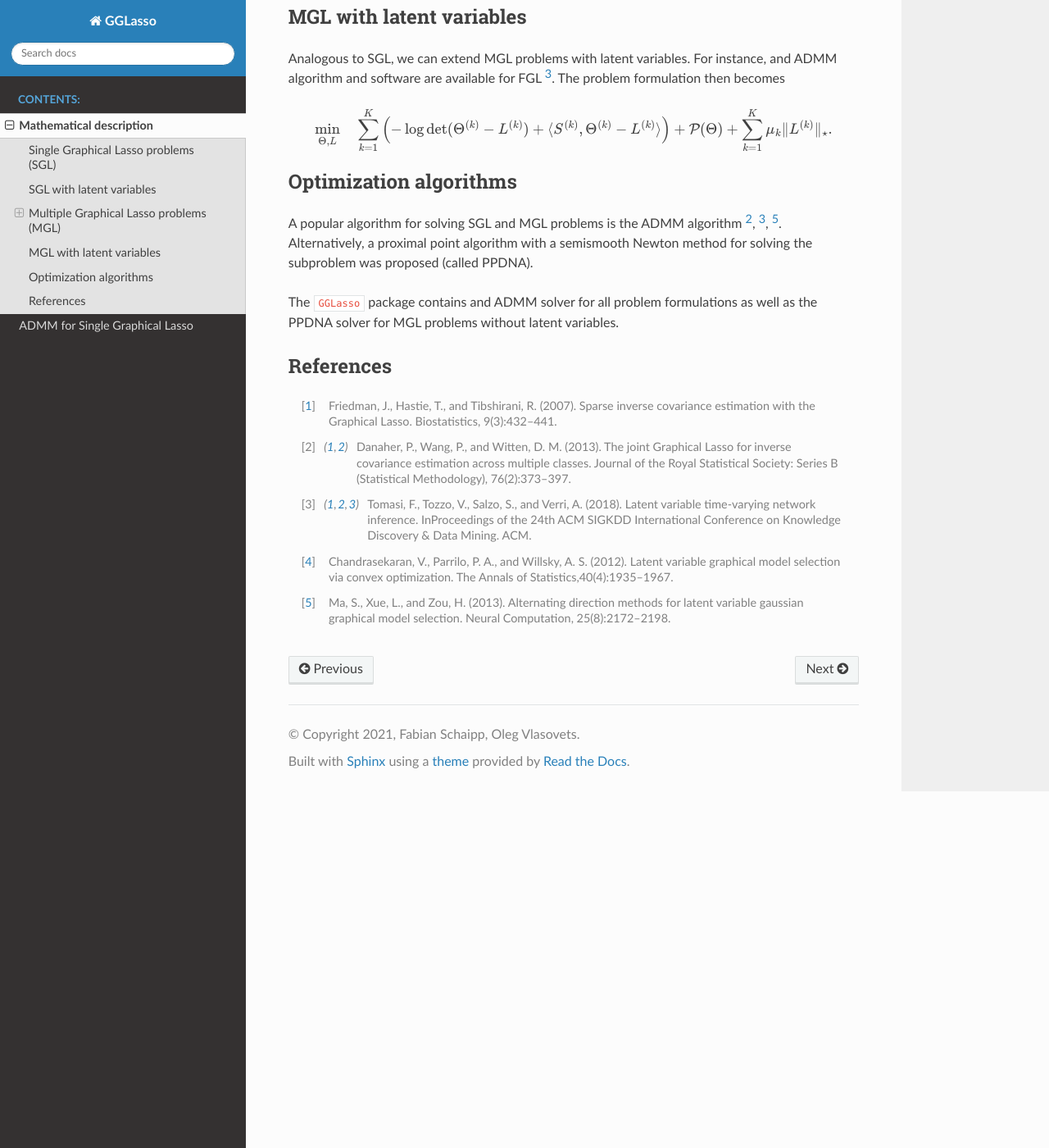
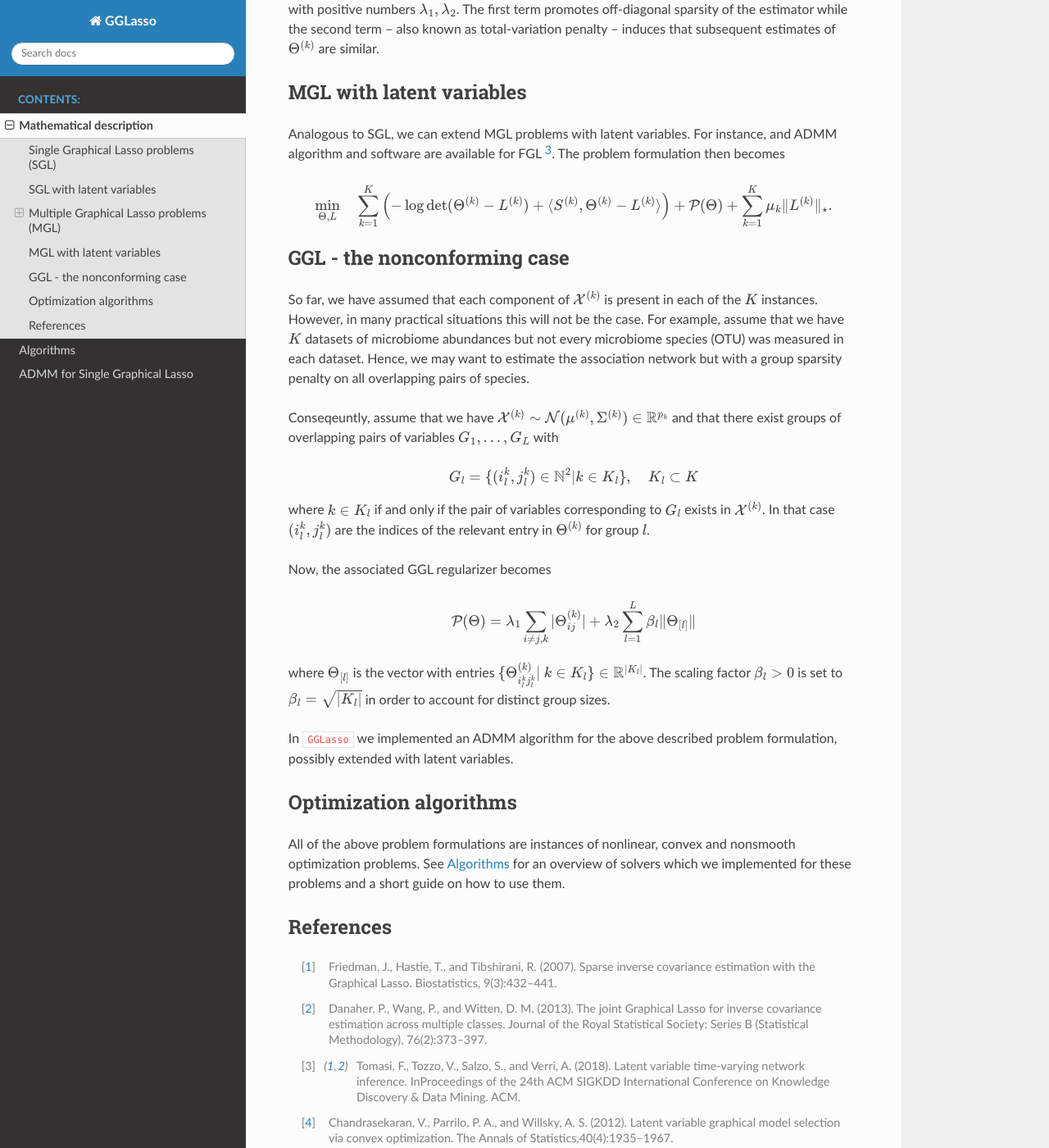
Before and after one commit to fabian-sp/GGLasso, a Sphinx documentation site: the page built from docs/source/math_description.rst, in a window 1280 px wide and 1400 px high, scrolled down 1941 px. Shown: the whole window at 82% size. Built offline with Sphinx 7.4.7 and the Read the Docs theme 2.0.0, drawn with Linux system fonts in a browser that asks for light colours; some of the changed text lies outside the part shown.

Commit message:
improve docs

```diff
--- a/docs/source/admm.rst
+++ b/docs/source/admm.rst
@@ -1,4 +1,4 @@
 ADMM for Single Graphical Lasso
-^^^^^^^^^^^^^^^^^^^^^
+^^^^^^^^^^^^^^^^^^^^^^^^^^^^^^^^^
 
 .. autofunction:: gglasso.solver.single_admm_solver.ADMM_SGL
--- a/docs/source/conf.py
+++ b/docs/source/conf.py
@@ -36,7 +36,7 @@ extensions = ['sphinx.ext.autodoc',
                 'sphinx.ext.coverage',
                 'sphinx.ext.mathjax',
                 'sphinx.ext.napoleon',
-                'sphinx.ext.autosummary',]
+                'sphinx.ext.autosummary','sphinx.ext.autosectionlabel']
 
 # Add any paths that contain templates here, relative to this directory.
 templates_path = ['_templates']
--- a/docs/source/index.rst
+++ b/docs/source/index.rst
@@ -17,6 +17,7 @@ The package is available on `Github`_ .
    :caption: Contents:
 
    math_description
+   solvers
    admm
 
 
--- a/docs/source/math_description.rst
+++ b/docs/source/math_description.rst
@@ -9,7 +9,7 @@ Single Graphical Lasso problems (SGL)
 Consider a multivariate Gaussian variable
 
 .. math::
-   X \sim \mathcal{N}(\mu, \Sigma)
+   \mathcal{X} \sim \mathcal{N}(\mu, \Sigma) \in \mathbb{R}^p
 
 Zeros in the precision matrix, :math:`\Sigma^{-1}` correspond to conditional independence of two components of :math:`X` which motivates a sparse estimation of :math:`\Sigma^{-1}`.
 Typically, we are given a sample of :math:`N` independent samples of :math:`X` for which we can compute the empirical covariance matrix :math:`S`.
@@ -18,9 +18,9 @@ Even though :math:`S^{-1}` (if exists) is the maximum-likelihood estimator of th
 This leads to the nonsmooth convex optimization problem, known under the name of Graphical Lasso [1]_, given by
 
 .. math::
-   \min_{\Theta \in \mathbb{S}^p} - \log \det \Theta + \mathrm{Tr}(S\Theta) + \lambda \|\Theta\|_{1,od}
+   \min_{\Theta \in \mathbb{S}^p_{++}} - \log \det \Theta + \mathrm{Tr}(S\Theta) + \lambda \|\Theta\|_{1,od}
 
-where :math:`\|\cdot\|_{1,od}` is the sum of absolute values of all off-diagonal elements and :math:`\mathrm{Tr}` is the trace of a matrix.
+where :math:`\mathbb{S}^p_{++}` is the cone of symmetric positive definite matrices of size :math:`p \times p`, :math:`\|\cdot\|_{1,od}` is the sum of absolute values of all off-diagonal elements and :math:`\mathrm{Tr}` is the trace of a matrix.
 
 SGL with latent variables
 ^^^^^^^^^^^^^^^^^^^^^^^^^^^^^^^^^^^^^^^^^^^^^^^^^^^^^^^^^^^^^^^^^^^^
@@ -35,8 +35,14 @@ where :math:`\|\cdot\|_{\star}` is the nuclear norm (sum of singular values). :m
 Multiple Graphical Lasso problems (MGL)
 ^^^^^^^^^^^^^^^^^^^^^^^^^^^^^^^^^^^^^^^^^
 
-In many applications, compositional or temporal data is available. Hence, there has been an increased interest in estimating precision matrices for multiple instances jointly [2]_, [3]_. Group Graphical Lasso (GGL) describes the problem of estimating precision matrices across multiple instances of the same class under the assumption that the sparsity patterns are similar.
-On the other hand, for time-varying data Fused Graphical Lasso was designed in order to get time-consistent estimates of the precision matrices.
+In many applications, compositional or temporal data is available. Hence, there has been an increased interest in estimating precision matrices for multiple instances jointly [2]_, [3]_. Mathematically, we consider :math:`K` Gaussians
+
+.. math::
+   \mathcal{X}^{(k)} \sim \mathcal{N}(\mu^{(k)}, \Sigma^{(k)})\in \mathbb{R}^{p}
+
+
+Group Graphical Lasso (GGL) describes the problem of estimating precision matrices across multiple instances of the same class under the assumption that the sparsity patterns are similar.
+On the other hand, for time-varying data Fused Graphical Lasso was designed in order to get time-consistent estimates of the precision matrices, i.e. :math:`K` is the temporal index.
 
 More generally, the problem formulation of Multiple Graphical Lasso is given by
 
@@ -73,14 +79,32 @@ Analogous to SGL, we can extend MGL problems with latent variables. For instance
 .. math::
    \min_{\Theta, L}\quad \sum_{k=1}^{K} \left(-\log\det(\Theta^{(k)}- L^{(k)}) + \langle S^{(k)},  \Theta^{(k)} - L^{(k)} \rangle \right)+ \mathcal{P}(\Theta) +\sum_{k=1}^{K} \mu_k \|L^{(k)}\|_{\star}.
 
+GGL - the nonconforming case
+^^^^^^^^^^^^^^^^^^^^^^^^^^^^^^^^^^^^^^^^^^^^^^^^^^^^^^^^^^^^^^^^^^^^^^^^^^^^^^^^^^
 
+So far, we have assumed that each component of :math:`\mathcal{X}^{(k)}` is present in each of the :math:`K` instances. However, in many practical situations this will not be the case. For example, assume that we have :math:`K` datasets of microbiome abundances but not every microbiome species (OTU) was measured in each dataset. Hence, we may want to estimate the association network but with a group sparsity penalty on all overlapping pairs of species.
+
+Conseqeuntly, assume that we have :math:`\mathcal{X}^{(k)} \sim \mathcal{N}(\mu^{(k)}, \Sigma^{(k)})\in \mathbb{R}^{p_k}` and that there exist groups of overlapping pairs of variables :math:`G_1, \dots, G_L` with
+
+.. math::
+	G_l = \{(i_l^k, j_l^k) \in \mathbb{N}^2 \vert k \in K_l \}, \quad K_l \subset K
+
+where :math:`k \in K_l` if and only if the pair of variables corresponding to :math:`G_l` exists in :math:`\mathcal{X}^{(k)}`. In that case :math:`(i_l^k, j_l^k)` are the indices of the relevant entry in :math:`\Theta^{(k)}` for group :math:`l`.
+
+Now, the associated GGL regularizer becomes
+
+.. math::
+	\mathcal{P}(\Theta) = \lambda_1 \sum_{i \neq j, k} |\Theta_{ij}^{(k)}| + \lambda_2 \sum_{l=1}^{L}\beta_l \|\Theta_{[l]}\|
+
+where
+:math:`\Theta_{[l]}` is the vector with entries :math:`\{\Theta_{i_l^k j_l^k}^{(k)} \vert~ k \in K_l\} \in \mathbb{R}^{|K_l|}`. The scaling factor :math:`\beta_l > 0` is set to :math:`\beta_l = \sqrt{|K_l|}` in order to account for distinct group sizes.
+
+In ``GGLasso`` we implemented an ADMM algorithm for the above described problem formulation, possibly extended with latent variables.
 
 Optimization algorithms
 ^^^^^^^^^^^^^^^^^^^^^^^^^^^^^^^^^^^^^^^^^
 
-A popular algorithm for solving SGL and MGL problems is the ADMM algorithm [2]_, [3]_, [5]_. Alternatively, a proximal point algorithm with a semismooth Newton method for solving the subproblem was proposed (called PPDNA).
-
-The ``GGLasso`` package contains and ADMM solver for all problem formulations as well as the PPDNA solver for MGL problems without latent variables.
+All of the above problem formulations are instances of nonlinear, convex and nonsmooth optimization problems. See :ref:`Algorithms` for an overview of solvers which we implemented for these problems and a short guide on how to use them.
 
 References
 ^^^^^^^^^^^
```
Also changed, not shown: docs/source/solvers.rst (added, +25 -0 lines).
